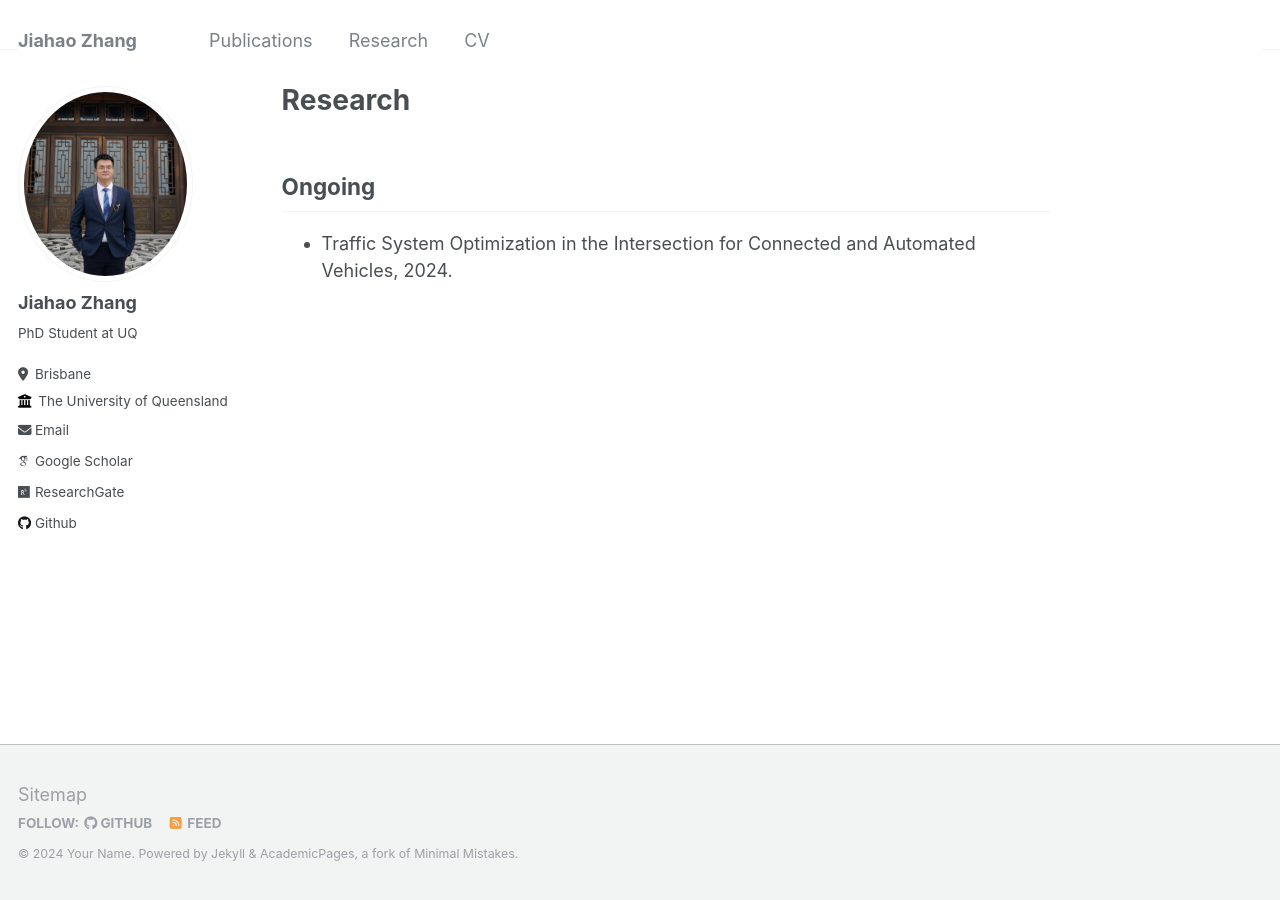
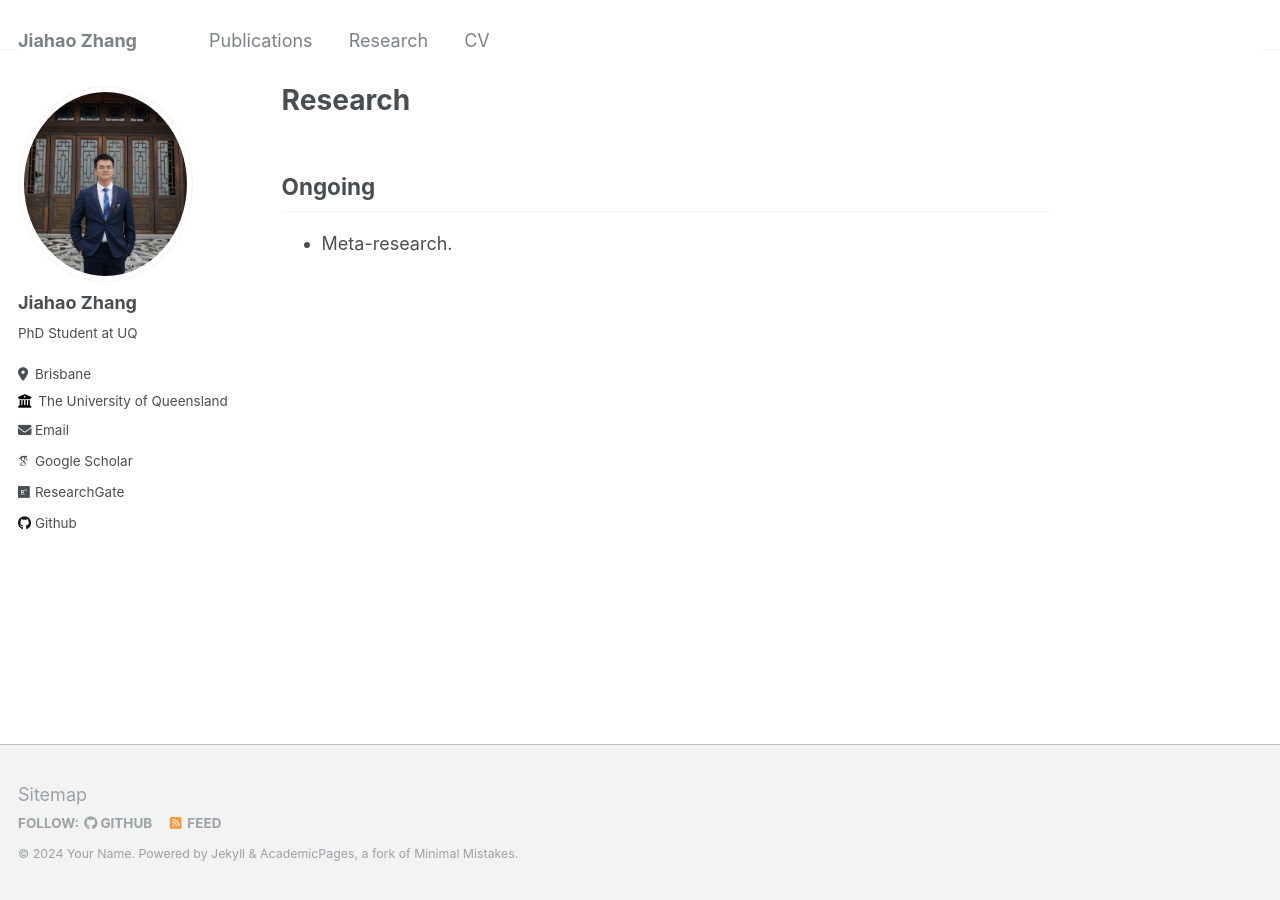
Before and after one commit to zhangjiahao2024/zhangjiahao2024.github.io, a Jekyll site: the page built from _pages/research.md, in a window 1280 px wide. Built offline with Jekyll 4.4.1, drawn with Linux system fonts in a browser that asks for light colours; some web fonts are replaced.

Commit message:
Update research.md

```diff
--- a/_pages/research.md
+++ b/_pages/research.md
@@ -7,4 +7,4 @@ author_profile: true
 Ongoing
 -----------
 
-* Traffic System Optimization in the Intersection for Connected and Automated Vehicles, 2024.
+* Meta-research.
```
